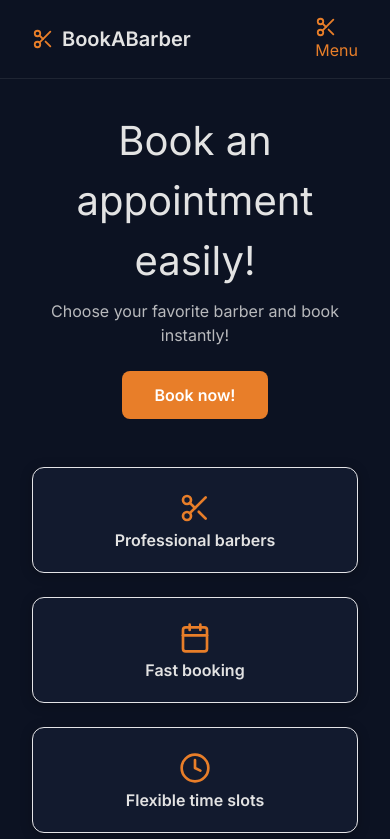
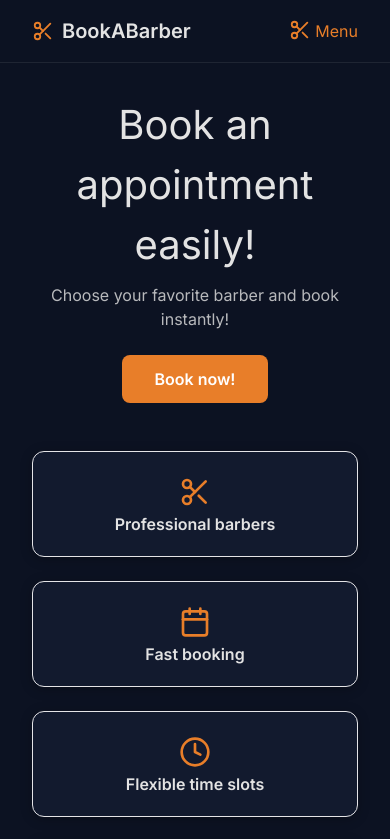
Before and after one commit to tamaskovacs0408/nn-coding-challenge, a Next.js app in the folder frontend/: page / in a window 390 px wide. Shown: the top 839 px of the page. Built offline with nearby package versions, Linux system fonts and the light colour scheme.

Commit message:
Add responsive style

```diff
--- a/frontend/src/components/layout/Navbar.scss
+++ b/frontend/src/components/layout/Navbar.scss
@@ -9,6 +9,10 @@
   display: flex;
   justify-content: space-between;
   align-items: center;
+
+  @media screen and (max-width: v.$bp-xs) {
+    padding: 1rem;
+  }
 
   &__logo {
     display: flex;
@@ -78,7 +82,8 @@
       color: v.$color-accent;
 
       @media (max-width: v.$bp-md) {
-        display: block;
+        display: flex;
+        gap: .25rem;
       }
     }
   }
```
